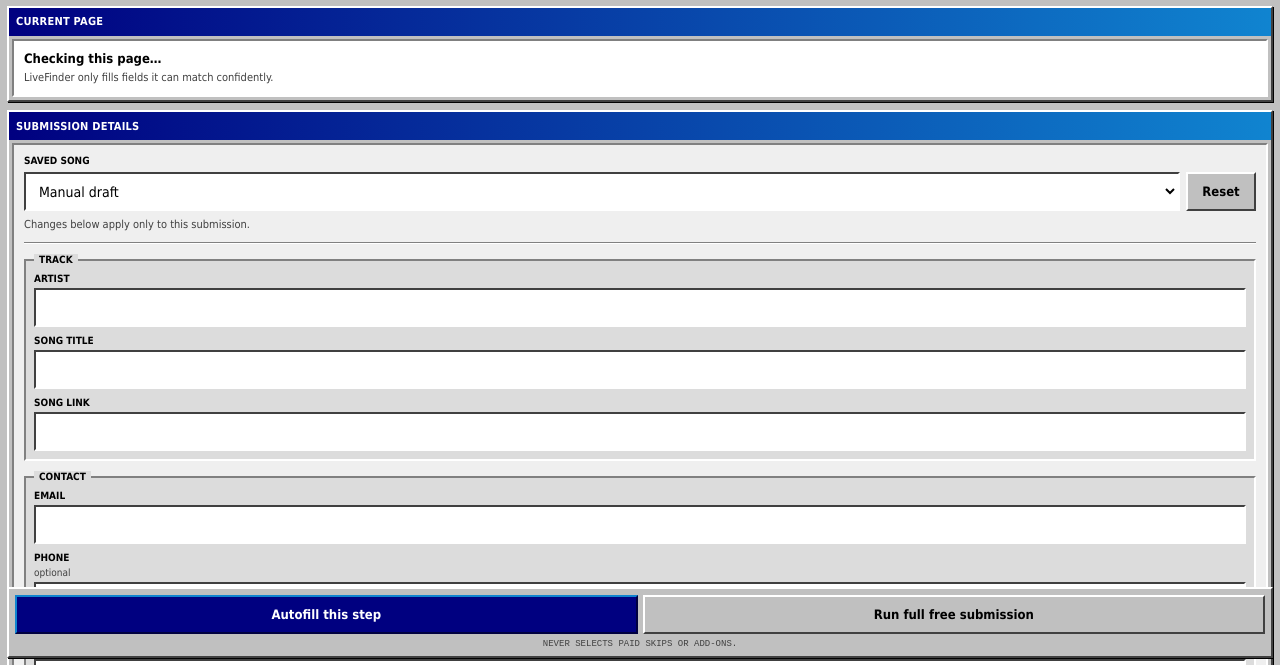
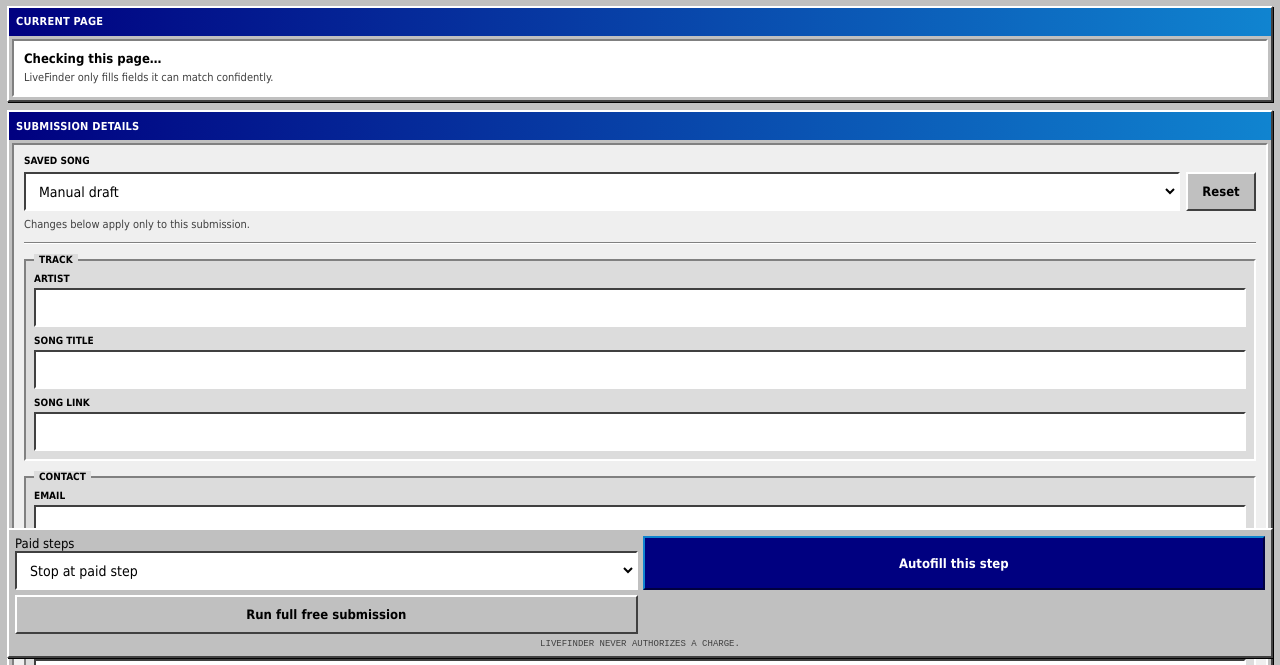
Before and after one commit to bpiper02/LiveFinder, a browser extension: page extension/sidepanel.html in a window 1280 px wide. Shown: the part 135-800 px from the top of the page. Drawn offline with Linux system fonts and the light colour scheme.

Commit message:
Add paid-step policy to Assist

```diff
--- a/extension/sidepanel.html
+++ b/extension/sidepanel.html
@@ -72,9 +72,10 @@
     </section>
 
     <section class="actionDock" aria-label="Submission actions">
+      <label class="paymentPolicyRow" for="paymentPolicy"><span>Paid steps</span><select id="paymentPolicy"><option value="free-only">Stop at paid step</option><option value="show-paid">Show paid option, then pause</option></select></label>
       <button id="autofillCurrent" class="primaryButton" type="button">Autofill this step</button>
       <button id="runFullAuto" class="secondaryAction" type="button">Run full free submission</button>
-      <small>Never selects paid skips or add-ons.</small>
+      <small>LiveFinder never authorizes a charge.</small>
     </section>
   </main>
   <script src="sidepanel.js"></script>
```
